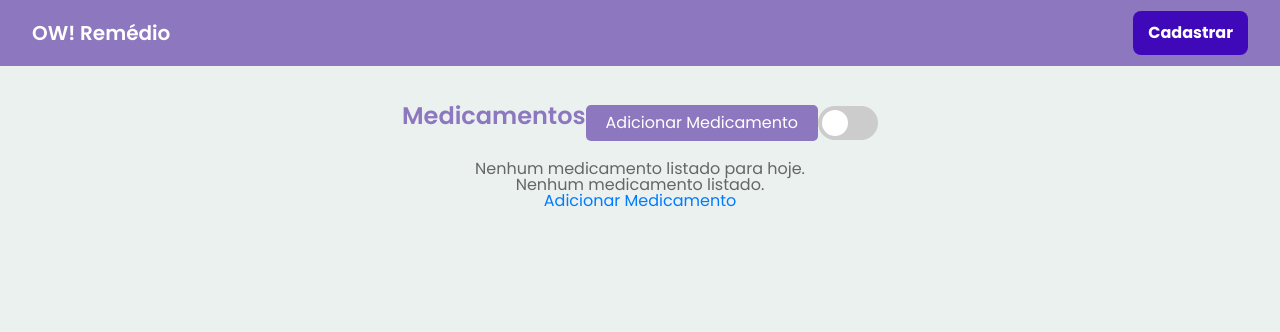
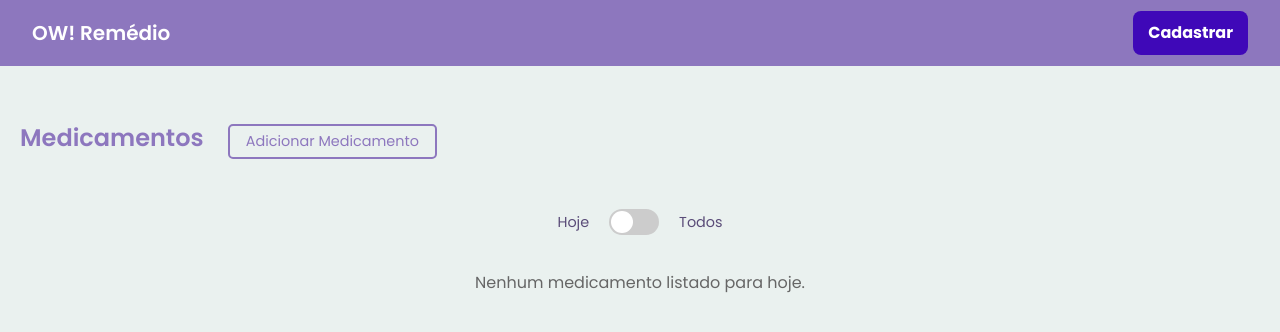
Before and after one commit to FredericoBaker/tp-engenharia-de-software, a Django app: template main_app/templates/main_app/index.html in a window 1280 px wide. Shown: the top 332 px of the page. Run offline with Django 5.2, Linux system fonts and the light colour scheme; the template is opened without the code that fills it, so the values that code supplies are empty; some libraries are stand-ins or nearby versions.

Commit message:
feature: Estilo página de remédios finalizado

```diff
--- a/main_app/static/main_app/css/index.css
+++ b/main_app/static/main_app/css/index.css
@@ -22,7 +22,7 @@ body {
     text-align: center;
     font-size: 1.5rem;
     font-weight: 600;
-    margin-bottom: 0.8rem;
+    display: inline-block;
 }
 
 .medications-list {
@@ -33,7 +33,6 @@ body {
 }
 
 .medication-card {
-    width: 100%;
     max-width: 600px;
     background-color: #FEFEFE;
     border-radius: 10px;
@@ -61,26 +60,36 @@ body {
 }
 
 .header {
-    display: flex;
-    align-items: center;
-    justify-content: space-between;
-    margin-bottom: 20px;
+    align-items: left;
+    width: 100%;
+    padding: 20px;
+    box-sizing: border-box;
 }
 
 .btn-add-medication {
-    padding: 10px 20px;
-    background-color: #8D77BE;
-    color: #FFFFFF;
-    border: none;
+    padding: 8px 16px;
+    background-color: transparent;
+    color: #8D77BE;
+    border: 2px solid #8D77BE;
     border-radius: 5px;
     cursor: pointer;
+    font-size: 0.9rem;
+    transition: all 0.3s ease;
+    white-space: nowrap;
+    margin-left: 20px;
+}
+
+.btn-add-medication:hover {
+    background-color: #8D77BE;
+    color: white;
 }
 
 .switch {
     position: relative;
     display: inline-block;
-    width: 60px;
-    height: 34px;
+    width: 50px;
+    height: 26px;
+    margin: 0 10px;
 }
 
 .switch input {
@@ -89,48 +98,51 @@ body {
     height: 0;
 }
 
+.switch-label {
+    display: flex;
+    align-items: center; /* Alinha verticalmente com o switch */
+    justify-content: center; /* Centraliza o conteúdo na div */
+    gap: 10px; /* Espaçamento entre os elementos dentro da switch-label */
+    margin-top: 10px; /* Espaçamento acima do switch-label */
+    margin-bottom: 20px;
+}
+
 .slider {
     position: absolute;
     cursor: pointer;
     top: 0;
+    bottom: 0;
     left: 0;
     right: 0;
-    bottom: 0;
     background-color: #ccc;
-    -webkit-transition: .4s;
     transition: .4s;
+    border-radius: 34px;
 }
 
 .slider:before {
     position: absolute;
     content: "";
-    height: 26px;
-    width: 26px;
-    left: 4px;
-    bottom: 4px;
+    height: 22px;
+    width: 22px;
+    left: 2px;
+    bottom: 2px;
     background-color: white;
-    -webkit-transition: .4s;
     transition: .4s;
+    border-radius: 50%;
 }
 
 input:checked + .slider {
     background-color: #8D77BE;
 }
 
-input:focus + .slider {
-    box-shadow: 0 0 1px #8D77BE;
+input:checked + .slider:before {
+    transform: translateX(24px);
 }
 
-input:checked + .slider:before {
-    -webkit-transform: translateX(26px);
-    -ms-transform: translateX(26px);
-    transform: translateX(26px);
+.header p {
+    margin: 0;
+    display: flex;
+    align-items: center;
+    font-size: 0.9rem;
+    color: #5A4C78;
 }
-
-.slider.round {
-    border-radius: 34px;
-}
-
-.slider.round:before {
-    border-radius: 50%;
-}
--- a/main_app/templates/main_app/index.html
+++ b/main_app/templates/main_app/index.html
@@ -8,10 +8,15 @@
     <div class="header">
         <h2 class="title-h2">Medicamentos</h2>
         <button class="btn-add-medication" onclick="location.href='{% url 'register_medication' %}'">Adicionar Medicamento</button>
+    </div>
+
+    <div class="header switch-label">
+        <p>Hoje</p>
         <label class="switch">
             <input type="checkbox" id="toggleMedications">
             <span class="slider round"></span>
         </label>
+        <p>Todos</p>
     </div>
 
     {% if userMedsForToday %}
@@ -26,7 +31,7 @@
             {% endfor %}
         </div>
     {% else %}
-        <p class="no-medications">Nenhum medicamento listado para hoje.</p>
+        <p id="medicationsToday" class="no-medications">Nenhum medicamento listado para hoje.</p>
     {% endif %}
 
     {% if userMeds %}
@@ -44,10 +49,8 @@
             {% endfor %}
         </div>
     {% else %}
-        <p class="no-medications">Nenhum medicamento listado.</p>
+        <p id="allMedications" class="no-medications" style="display:none;">Nenhum medicamento listado.</p>
     {% endif %}
-
-    <a href="{% url 'register_medication' %}" class="link-add-medication">Adicionar Medicamento</a>
 </div>
 
 <script>
--- a/main_app/templates/main_app/register.html
+++ b/main_app/templates/main_app/register.html
@@ -23,6 +23,7 @@
       {{ form.whatsapp_number.label_tag }} {{ form.whatsapp_number }}
 
       <div class="error">{{form.whatsapp_number.errors }}</div>
+      <div class="login">Obs: Para se cadastrar no Twilio e receber as notificações clique <a href="https://api.whatsapp.com/send?phone=14155238886&text=join%20fifteen-ground">nesse link</a> e envie a mensagem.</div>
     </div>
     <div class="form-group">
       {{ form.password1.label_tag }} {{ form.password1 }}
```
